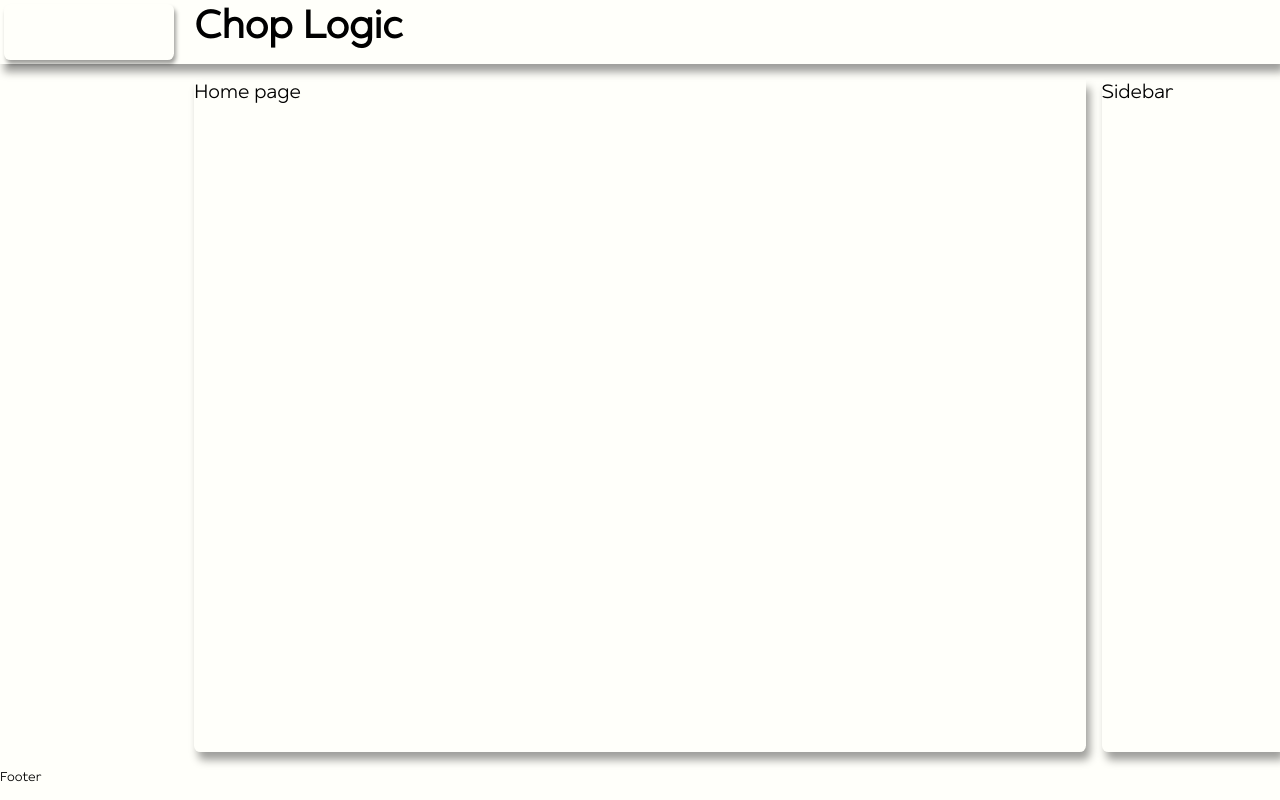
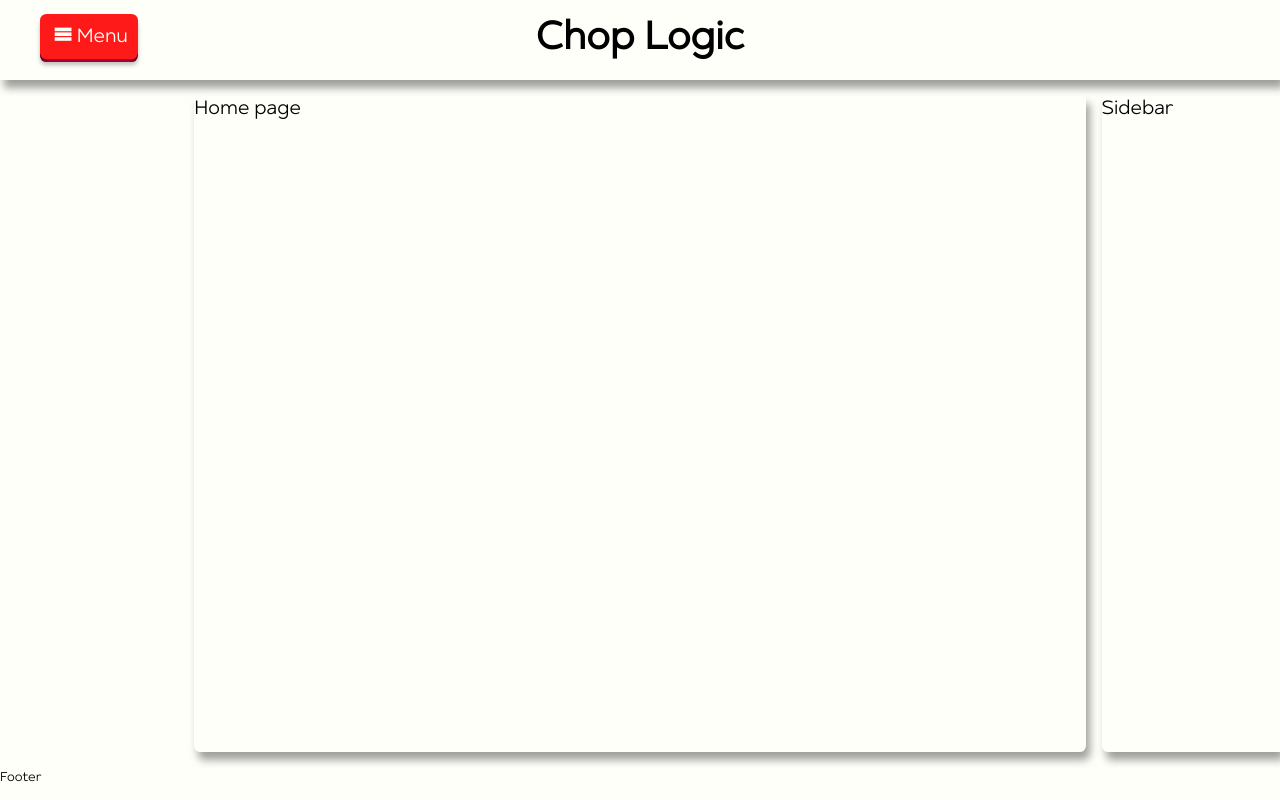
Before and after one commit to SavouryGin/chop_logic, a React app: page / in a window 1280 px wide. Built offline with nearby package versions, Linux system fonts and the light colour scheme.

Commit message:
ts-10: add styles for the pushable button

```diff
--- a/src/components/button/index.tsx
+++ b/src/components/button/index.tsx
@@ -6,18 +6,20 @@ import { Icon } from 'enums';
 import './styles.scss';
 
 export type ButtonProps = {
+  text: string;
+  icon: Icon;
   type?: 'button' | 'submit' | 'reset';
-  text?: string;
   className?: ClassNameProp;
   onClick?: () => void;
-  icon?: Icon;
 };
 
 function Button(props: ButtonProps): React.ReactElement {
   const { type, text, className, onClick, icon } = props;
   return (
-    <button type={type || 'button'} className={formatClassName(['button', icon, className])} onClick={onClick}>
-      {text}
+    <button type={type || 'button'} className={formatClassName(['button', className])} onClick={onClick}>
+      <span className='button__shadow'></span>
+      <span className='button__edge'></span>
+      <span className={formatClassName(['button__front', icon])}>{text}</span>
     </button>
   );
 }
--- a/src/components/button/styles.scss
+++ b/src/components/button/styles.scss
@@ -2,16 +2,87 @@
 @import 'styles/colors.scss';
 
 .button {
-  background-color: $light-background-color;
+  position: relative;
   border: none;
-  border-radius: $border-radius;
-  padding: 4px;
-  margin: 4px;
-  min-width: 1rem;
-  min-height: 1rem;
-  box-shadow: $light-button-shadow;
+  background: transparent;
+  padding: 0;
+  cursor: pointer;
+  outline-offset: 4px;
+  transition: filter 250ms;
+  width: fit-content;
+  height: fit-content;
+
+  &__shadow {
+    position: absolute;
+    top: 0;
+    left: 0;
+    width: 100%;
+    height: 100%;
+    border-radius: 0.4rem;
+    background: hsl(0deg 0% 0% / 0.25);
+    will-change: transform;
+    transform: translateY(2px);
+    transition: transform 600ms cubic-bezier(0.3, 0.7, 0.4, 1);
+    filter: blur(2px);
+  }
+
+  &__edge {
+    position: absolute;
+    top: 0;
+    left: 0;
+    width: 100%;
+    height: 100%;
+    border-radius: 0.4rem;
+    background: linear-gradient(
+      to left,
+      hsl(340deg 100% 16%) 0%,
+      hsl(340deg 100% 32%) 8%,
+      hsl(340deg 100% 32%) 92%,
+      hsl(340deg 100% 16%) 100%
+    );
+  }
+
+  &__front {
+    display: block;
+    position: relative;
+    padding: 0.6rem 0.6rem 0.4rem 0.6rem;
+    border-radius: 0.4rem;
+    color: $light-background-color;
+    background: $light-strong-accent-color;
+    will-change: transform;
+    transform: translateY(-4px);
+    transition: transform 600ms cubic-bezier(0.3, 0.7, 0.4, 1);
+
+    &::before {
+      margin: 0 4px;
+    }
+  }
 
   &:hover {
-    background-color: $light-foreground-color;
+    filter: brightness(110%);
+  }
+
+  &:hover &__front {
+    transform: translateY(-6px);
+    transition: transform 250ms cubic-bezier(0.3, 0.7, 0.4, 1.5);
+  }
+
+  &:active &__front {
+    transform: translateY(-2px);
+    transition: transform 34ms;
+  }
+
+  &:hover &__shadow {
+    transform: translateY(4px);
+    transition: transform 250ms cubic-bezier(0.3, 0.7, 0.4, 1.5);
+  }
+
+  &:active &__shadow {
+    transform: translateY(1px);
+    transition: transform 34ms;
+  }
+
+  &:focus:not(:focus-visible) {
+    outline: none;
   }
 }
--- a/src/components/header/index.tsx
+++ b/src/components/header/index.tsx
@@ -20,7 +20,7 @@ function Header(props: HeaderProps): React.ReactElement {
 
   return (
     <header className={formatClassName(['header', props.className])}>
-      <Button onClick={onClickMenuButton} className='header__menu' />
+      <Button onClick={onClickMenuButton} icon={Icon.Menu} text='Menu' />
       <h1 className='header__text'>Chop Logic</h1>
     </header>
   );
--- a/src/components/header/styles.scss
+++ b/src/components/header/styles.scss
@@ -6,6 +6,8 @@
   grid-gap: $block-gap;
   grid-template-columns: 2fr 10fr 2fr;
   grid-template-areas: 'menu-btn  test  .';
+  align-items: center;
+  justify-items: center;
 
   &__menu {
     grid-area: menu-btn;
--- a/src/styles/sizes.scss
+++ b/src/styles/sizes.scss
@@ -1,9 +1,10 @@
 // Gaps & radiuses
 $block-gap: 1rem;
 $border-radius: 0.4rem;
+$default-padding: 0.6rem;
 
 // Heights
-$header-height: 4rem;
+$header-height: 5rem;
 $footer-height: 2rem;
 
 // Fonts
```
